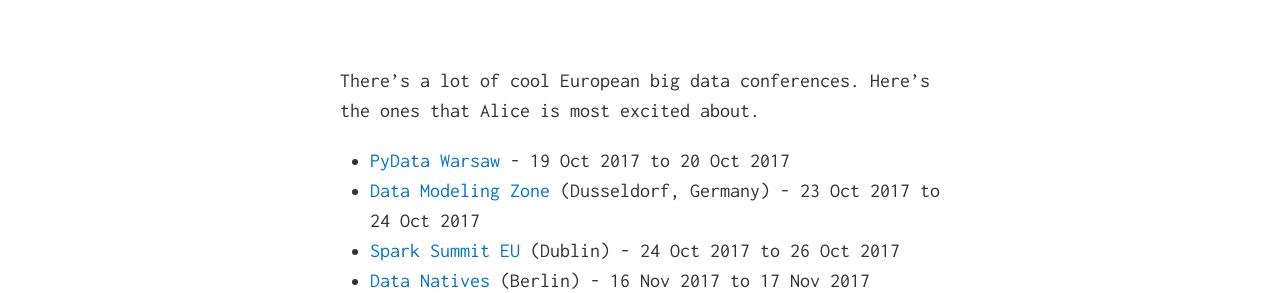
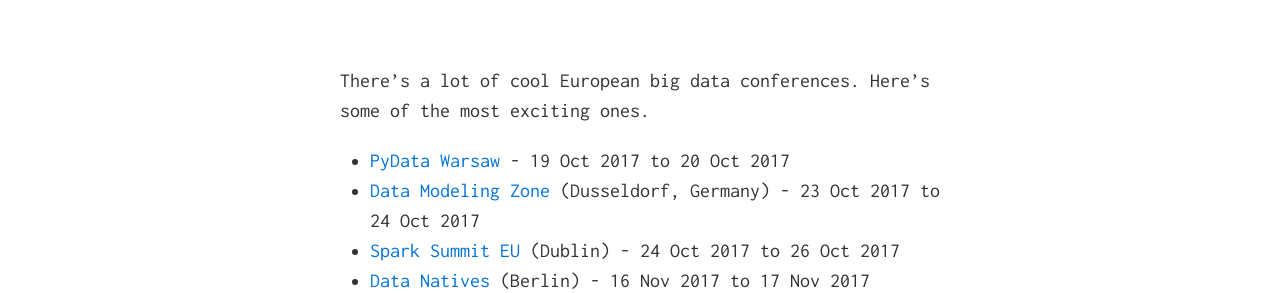
Before and after one commit to eudataconf/eudataconf, a Jekyll site: the page built from index.md, in a window 1280 px wide. Shown: the part 214-507 px from the top of the page. Built offline with Jekyll 4.4.1, drawn with Linux system fonts in a browser that asks for light colours.

Commit message:
make less personal, make more personal

```diff
--- a/index.md
+++ b/index.md
@@ -2,4 +2,4 @@
 layout: default
 ---
 
-There's a lot of cool European big data conferences.  Here's the ones that Alice is most excited about.
+There's a lot of cool European big data conferences.  Here's some of the most exciting ones.
--- a/thanks.html
+++ b/thanks.html
@@ -2,4 +2,4 @@
 layout: default
 ---
 
-<blockquote>Thanks for your submission</blockquote>
+<blockquote>Thanks for your submission, we'll review it and aim to add it within a few days</blockquote>
```
